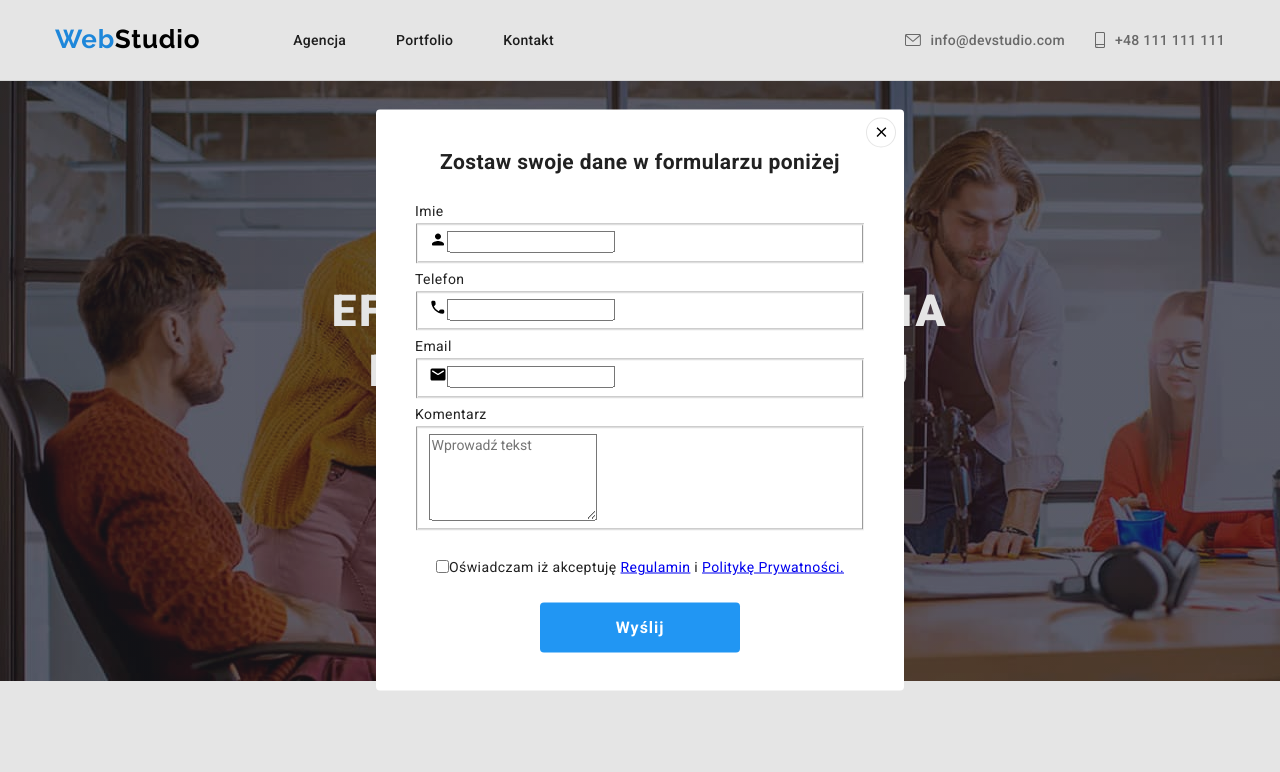
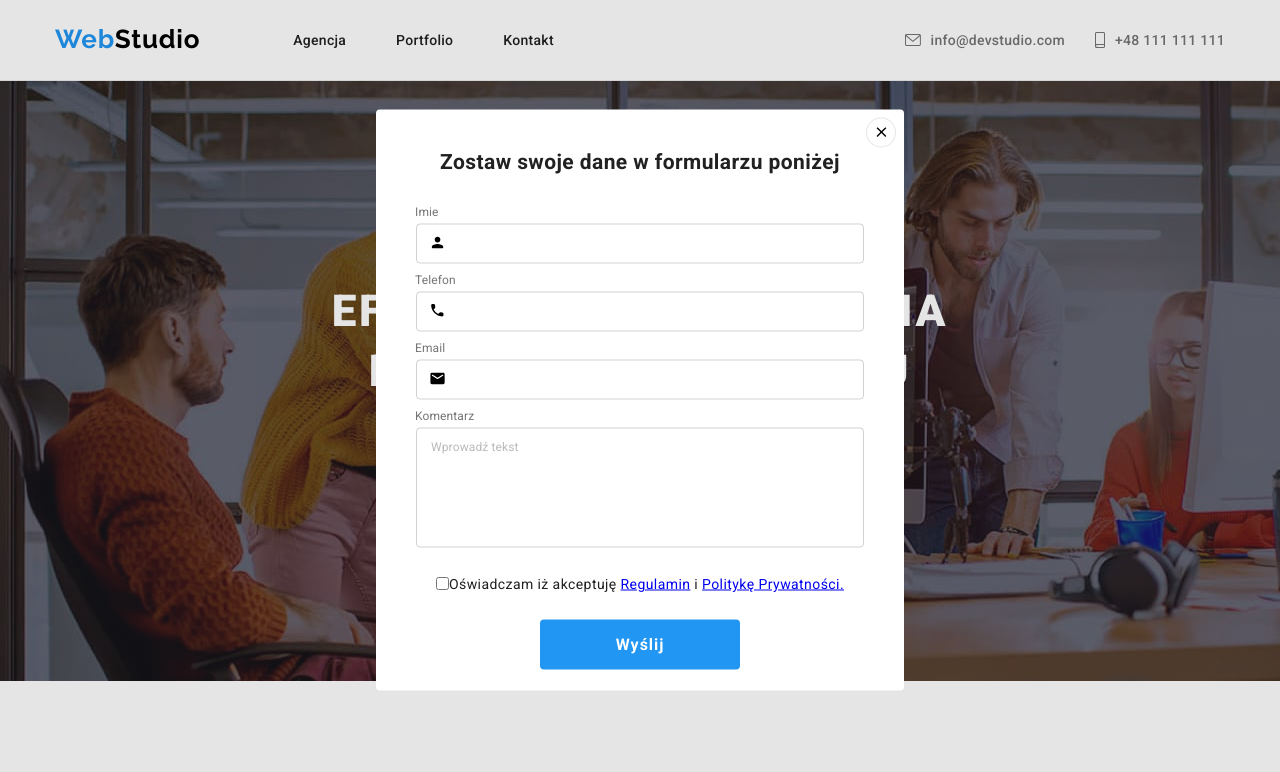
Before and after one commit to adrianastulich/goit-markup-hw-06, a plain HTML site: page index.html in a window 1280 px wide. Both pictures are taken after a click on the button "Zamów usługę". Shown: the top 772 px of the page. Drawn offline with nearby package versions, Linux system fonts and the light colour scheme.

Commit message:
update modal

```diff
--- a/css/styles.css
+++ b/css/styles.css
@@ -738,14 +738,56 @@ header {
   position: relative;
   display: flex;
   width: 448px;
+  height: 40px;
+  border: 1px solid rgba(33, 33, 33, 0.2);
+  border-radius: 4px;
+  display: flex;
+  align-items: center;
+  padding: 9px 0 13px 12px;
+}
+.comment {
+  height: 120px;
 }
 .modal-label {
   position: absolute;
-  top: -23px;
-  left: -3px;
+  top: -20px;
+  left: -2px;
+  font-weight: 400;
+  font-size: 12px;
+  line-height: 14px;
+  letter-spacing: 0.01em;
+  color: var(--text-color);
 }
 .checkbox-field {
   display: flex;
 }
+.modal-icons {
+  margin: 0;
+  padding: 0;
+  margin-right: 5px;
+}
+.modal-input {
+  border: 0;
+  width: 100%;
+  font-size: 14px;
+  font-weight: 400;
+  line-height: 14px;
+  letter-spacing: 0.01em;
+  color: var(--text-color);
+  resize: none;
+}
+.modal-input::placeholder {
+  font-size: 12px;
+  line-height: 14px;
+  letter-spacing: 0.01em;
+
+  color: rgba(117, 117, 117, 0.5);
+}
+.modal-input:focus {
+  outline: 0;
+}
+.modal-input:hover .modal-input:focus {
+  border: 0;
+}
 
 /* end of modal */
--- a/index.html
+++ b/index.html
@@ -412,31 +412,37 @@
           </svg>
         </button>
         <h2 class="modal-title">Zostaw swoje dane w formularzu poniżej</h2>
-        <form class="modal-form" name="personaldata-form">
+        <form class="modal-form" name="personaldata-form" autocomplete="off">
           <fieldset class="fieldset-modal">
             <label class="modal-label" for="name">Imie</label>
             <svg class="modal-icons" width="18px" height="18px">
               <use href="./images/icons.svg#icon-person-black-18dp-1"></use>
             </svg>
-            <input type="name" name="name" id="name" />
+            <input class="modal-input" type="name" name="name" id="name" />
           </fieldset>
           <fieldset class="fieldset-modal">
-            <label class="modal-label" for="phone">Telefon</label>
+            <label class="modal-label" for="phone">Telefon </label>
             <svg class="modal-icons" width="18px" height="18px">
               <use href="./images/icons.svg#icon-phone-black-18dp-1"></use>
             </svg>
-            <input type="tel" name="phone-number" id="phone" />
+            <input class="modal-input" type="tel" name="phone-number" id="phone" />
           </fieldset>
           <fieldset class="fieldset-modal">
             <label class="modal-label" for="email">Email</label>
             <svg class="modal-icons" width="18px" height="18px">
               <use href="./images/icons.svg#icon-email-black-18dp-1"></use>
             </svg>
-            <input type="email" name="email" id="email" />
+            <input class="modal-input" type="email" name="email" id="email" />
           </fieldset>
-          <fieldset class="fieldset-modal">
+          <fieldset class="fieldset-modal comment">
             <label class="modal-label" for="comment">Komentarz</label>
-            <textarea name="comment" rows="5" placeholder="Wprowadź tekst" id="comment"></textarea>
+            <textarea
+              class="modal-input"
+              name="comment"
+              rows="6"
+              placeholder="Wprowadź tekst"
+              id="comment"
+            ></textarea>
           </fieldset>
           <div class="checkbox-field">
             <input type="checkbox" name="accept" value="" />
```
